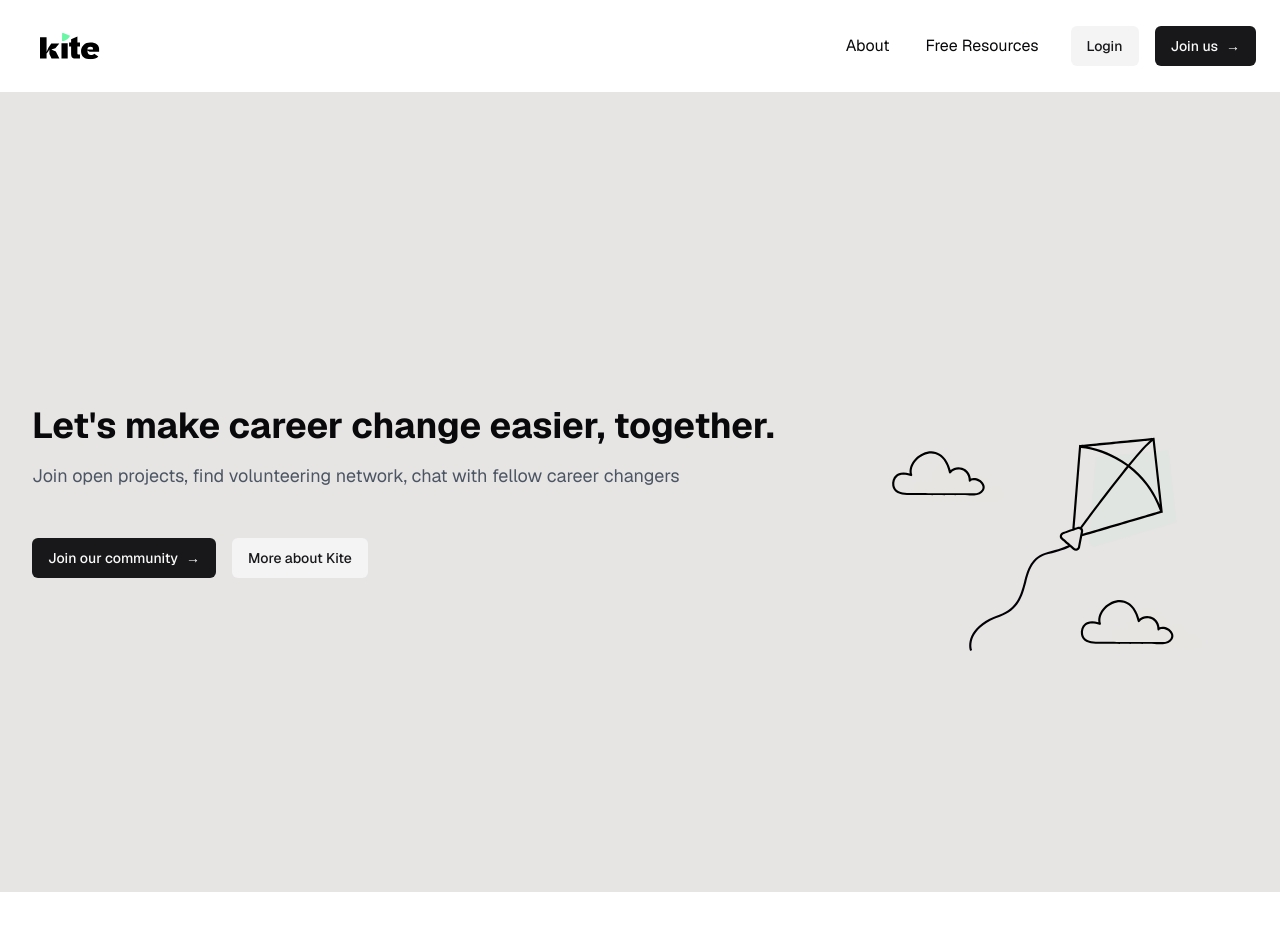
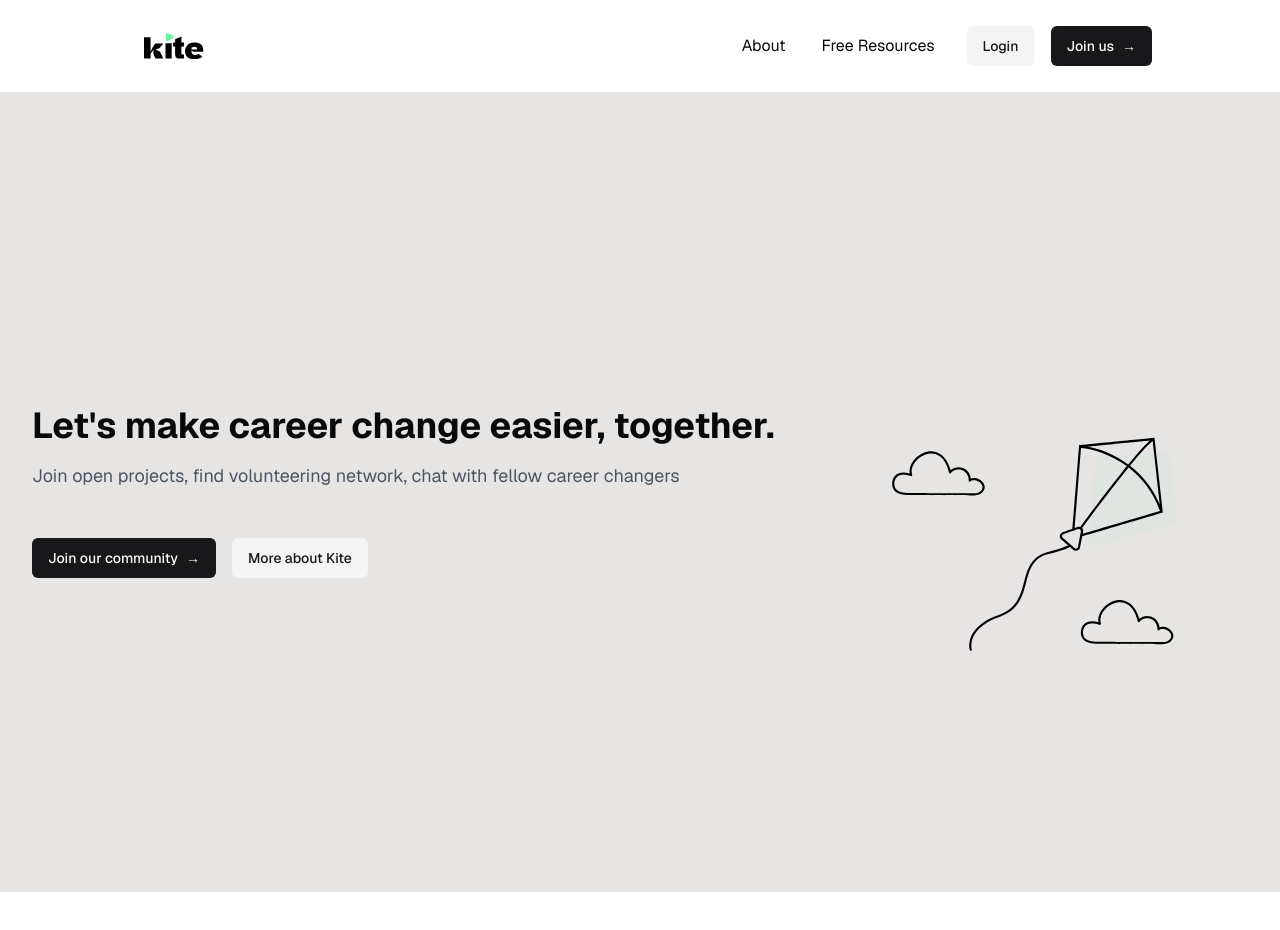
Before and after one commit to Mariphy/kite-ai, a Next.js app: page / in a window 1280 px wide. Shown: the top 930 px of the page. Built offline with nearby package versions, Linux system fonts and the light colour scheme.

Commit message:
fix margin

```diff
--- a/components/header.tsx
+++ b/components/header.tsx
@@ -11,7 +11,7 @@ import Link from "next/link";
 export default function Header() {
   return (
     <header className="w-full bg-white shadow-md">
-      <div className="max-w-7xl mx-auto flex items-center justify-between px-6 py-4">
+      <div className="flex items-center justify-between p-4 sm:px-8 lg:px-16 xl:px-32">
         <div className="flex items-center p-4">
           <Image src="/images/kite-logo.svg" alt="Kite AI Logo" width={60} height={60} className="mr-2" />
         </div>
```
